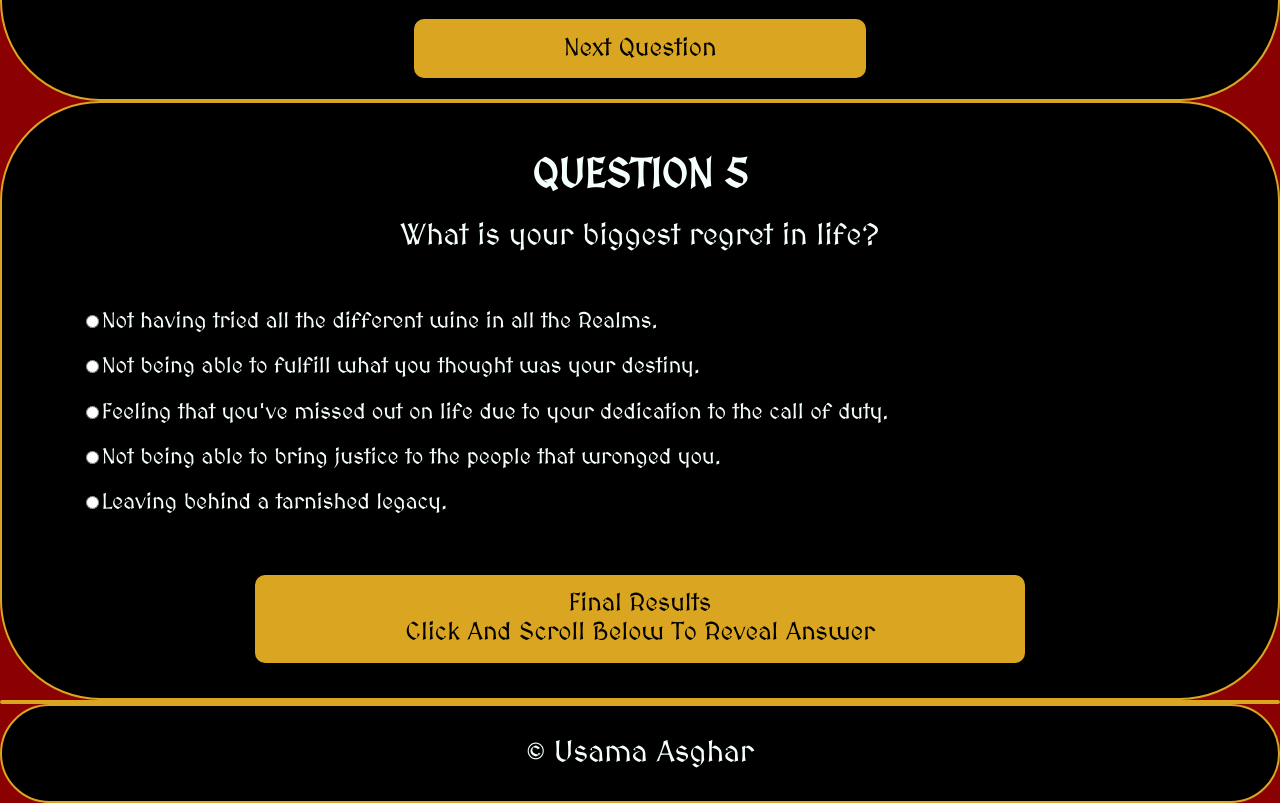
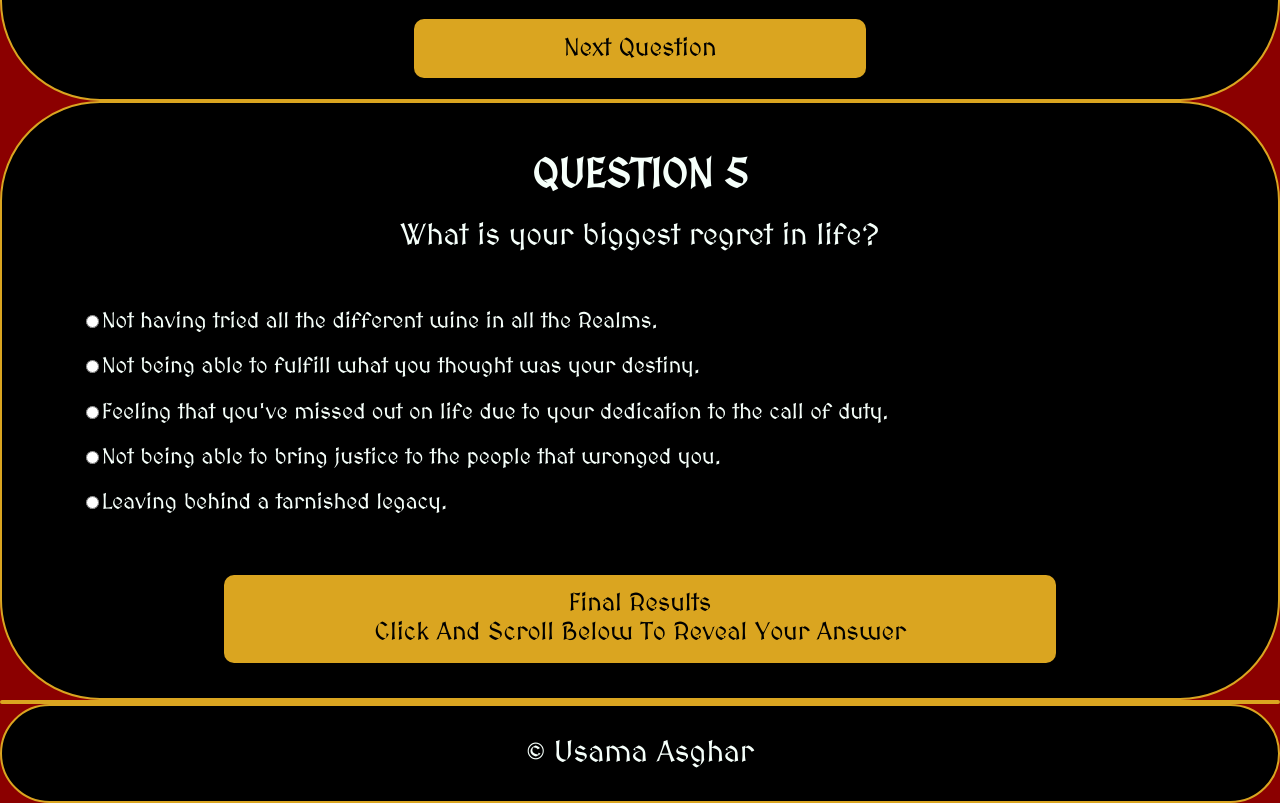
Before and after one commit to Sam27131/usamaAsgharProjectThree, a plain HTML site: page index.html in a window 1280 px wide. Shown: the part 3184-3987 px from the top of the page. Drawn offline with nearby package versions, Linux system fonts and the light colour scheme.

Commit message:
added final touches :punch::bowtie::v:

```diff
--- a/index.html
+++ b/index.html
@@ -157,7 +157,7 @@
                     <input type="radio" id="ned5" name="choice" value="ned">
                     <label for="ned5">Leaving behind a tarnished legacy.</label>
                 </div>
-                <button class="calculateResults">Final Results<br>Click and Scroll Below to Reveal Answer</button>
+                <button class="calculateResults">Final Results<br>Click and Scroll Below to Reveal Your Answer</button>
             </form>
         </div>
     </section>
--- a/styles/assets/scripts/myscript.js
+++ b/styles/assets/scripts/myscript.js
@@ -1,4 +1,5 @@
 // Pseudocode:
+// ----------------------------------------------------------------------------------------------------------------
 
 // This quiz will ask the user to answer 5 personality based questions and click on a submit button when done
 // Based on their answers, the user will be matched to the character whose traits they relate to
```
